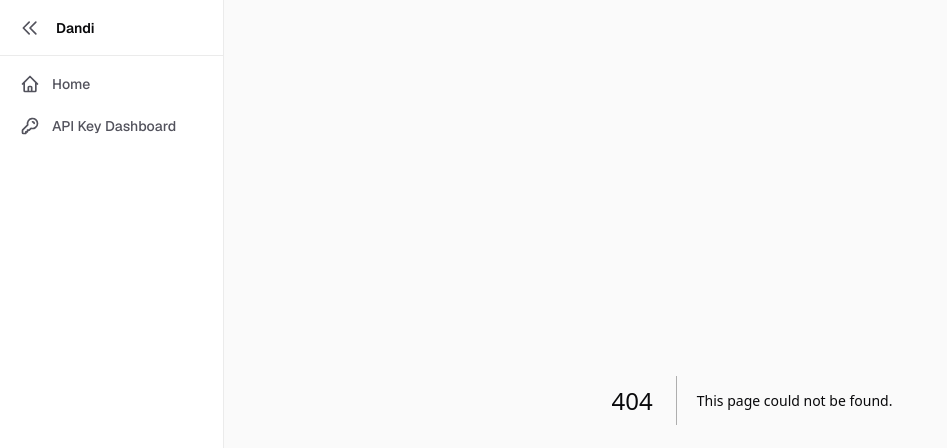
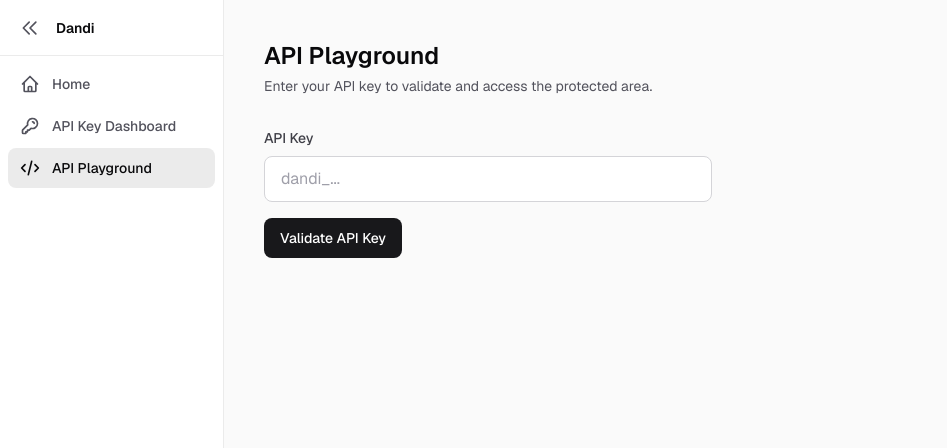
Before and after one commit to raul-hdz-garcia/cursor-course, a Next.js app: page /playground in a window 1280 px wide. Before the commit this address had no page. Shown: the top 448 px of the page, without its empty margins (0-947 px from the left). Built offline with nearby package versions, Linux system fonts and the light colour scheme; no server answers.

Commit message:
api playground validate apis

```diff
--- /dev/null
+++ b/src/app/playground/page.js
@@ -0,0 +1,97 @@
+"use client";
+
+import { useState } from "react";
+import { useRouter } from "next/navigation";
+import { supabase } from "@/lib/supabase";
+
+const TABLE = "api_keys";
+
+export default function PlaygroundPage() {
+  const [apiKey, setApiKey] = useState("");
+  const [loading, setLoading] = useState(false);
+  const [toast, setToast] = useState(null);
+
+  const router = useRouter();
+
+  function showToast(type, message) {
+    setToast({ type, message });
+    setTimeout(() => setToast(null), 4000);
+  }
+
+  async function handleSubmit(e) {
+    e.preventDefault();
+    const trimmed = apiKey.trim();
+    if (!trimmed) return;
+
+    setLoading(true);
+    setToast(null);
+
+    const { data, error } = await supabase
+      .from(TABLE)
+      .select("id")
+      .eq("key", trimmed)
+      .maybeSingle();
+
+    setLoading(false);
+
+    if (error) {
+      showToast("error", "Invalid API key");
+      return;
+    }
+
+    if (data) {
+      showToast("success", "Valid api key, /protected can be accessed");
+      setTimeout(() => router.push("/protected"), 800);
+      return;
+    }
+
+    showToast("error", "Invalid API key");
+  }
+
+  return (
+    <div className="p-6 md:p-10">
+      <h1 className="text-2xl font-semibold text-zinc-950 dark:text-zinc-50">
+        API Playground
+      </h1>
+      <p className="mt-1 text-sm text-zinc-600 dark:text-zinc-400">
+        Enter your API key to validate and access the protected area.
+      </p>
+
+      <form onSubmit={handleSubmit} className="mt-8 max-w-md">
+        <label htmlFor="api-key" className="block text-sm font-medium text-zinc-700 dark:text-zinc-300">
+          API Key
+        </label>
+        <input
+          id="api-key"
+          type="text"
+          value={apiKey}
+          onChange={(e) => setApiKey(e.target.value)}
+          placeholder="dandi_..."
+          className="mt-2 block w-full rounded-lg border border-zinc-300 bg-white px-4 py-2.5 text-zinc-950 placeholder-zinc-400 focus:border-zinc-500 focus:outline-none focus:ring-2 focus:ring-zinc-500/20 dark:border-zinc-600 dark:bg-zinc-900 dark:text-zinc-50 dark:placeholder-zinc-500"
+          disabled={loading}
+          autoComplete="off"
+        />
+        <button
+          type="submit"
+          disabled={loading}
+          className="mt-4 rounded-lg bg-zinc-900 px-4 py-2.5 text-sm font-medium text-white transition hover:bg-zinc-800 disabled:opacity-60 dark:bg-zinc-100 dark:text-zinc-900 dark:hover:bg-zinc-200"
+        >
+          {loading ? "Validating…" : "Validate API Key"}
+        </button>
+      </form>
+
+      {toast && (
+        <div
+          role="alert"
+          className={`fixed bottom-6 right-6 z-50 max-w-sm rounded-lg px-4 py-3 text-sm font-medium shadow-lg ${
+            toast.type === "success"
+              ? "bg-emerald-600 text-white dark:bg-emerald-500"
+              : "bg-red-600 text-white dark:bg-red-500"
+          }`}
+        >
+          {toast.message}
+        </div>
+      )}
+    </div>
+  );
+}
--- /dev/null
+++ b/src/app/protected/page.js
@@ -0,0 +1,22 @@
+"use client";
+
+import Link from "next/link";
+
+export default function ProtectedPage() {
+  return (
+    <div className="p-6 md:p-10">
+      <h1 className="text-2xl font-semibold text-zinc-950 dark:text-zinc-50">
+        Protected
+      </h1>
+      <p className="mt-2 text-zinc-600 dark:text-zinc-400">
+        You have accessed this page with a valid API key.
+      </p>
+      <Link
+        href="/playground"
+        className="mt-4 inline-block text-sm font-medium text-zinc-600 underline hover:text-zinc-950 dark:text-zinc-400 dark:hover:text-zinc-50"
+      >
+        Back to API Playground
+      </Link>
+    </div>
+  );
+}
--- a/src/components/SidebarLayout.js
+++ b/src/components/SidebarLayout.js
@@ -7,6 +7,7 @@
 const navItems = [
   { href: "/", label: "Home" },
   { href: "/dashboards", label: "API Key Dashboard" },
+  { href: "/playground", label: "API Playground" },
 ];
 
 export default function SidebarLayout({ children }) {
@@ -63,6 +64,10 @@
                   <svg className="h-5 w-5 shrink-0" fill="none" stroke="currentColor" viewBox="0 0 24 24">
                     <path strokeLinecap="round" strokeLinejoin="round" strokeWidth={2} d="M3 12l2-2m0 0l7-7 7 7M5 10v10a1 1 0 001 1h3m10-11l2 2m-2-2v10a1 1 0 01-1 1h-3m-6 0a1 1 0 001-1v-4a1 1 0 011-1h2a1 1 0 011 1v4a1 1 0 001 1m-6 0h6" />
                   </svg>
+                ) : href === "/playground" ? (
+                  <svg className="h-5 w-5 shrink-0" fill="none" stroke="currentColor" viewBox="0 0 24 24">
+                    <path strokeLinecap="round" strokeLinejoin="round" strokeWidth={2} d="M10 20l4-16m4 4l4 4-4 4M6 16l-4-4 4-4" />
+                  </svg>
                 ) : (
                   <svg className="h-5 w-5 shrink-0" fill="none" stroke="currentColor" viewBox="0 0 24 24">
                     <path strokeLinecap="round" strokeLinejoin="round" strokeWidth={2} d="M15 7a2 2 0 012 2m4 0a6 6 0 01-7.743 5.743L11 17H9v2H7v2H4a1 1 0 01-1-1v-2.586a1 1 0 01.293-.707l5.964-5.964A6 6 0 1121 9z" />
```
